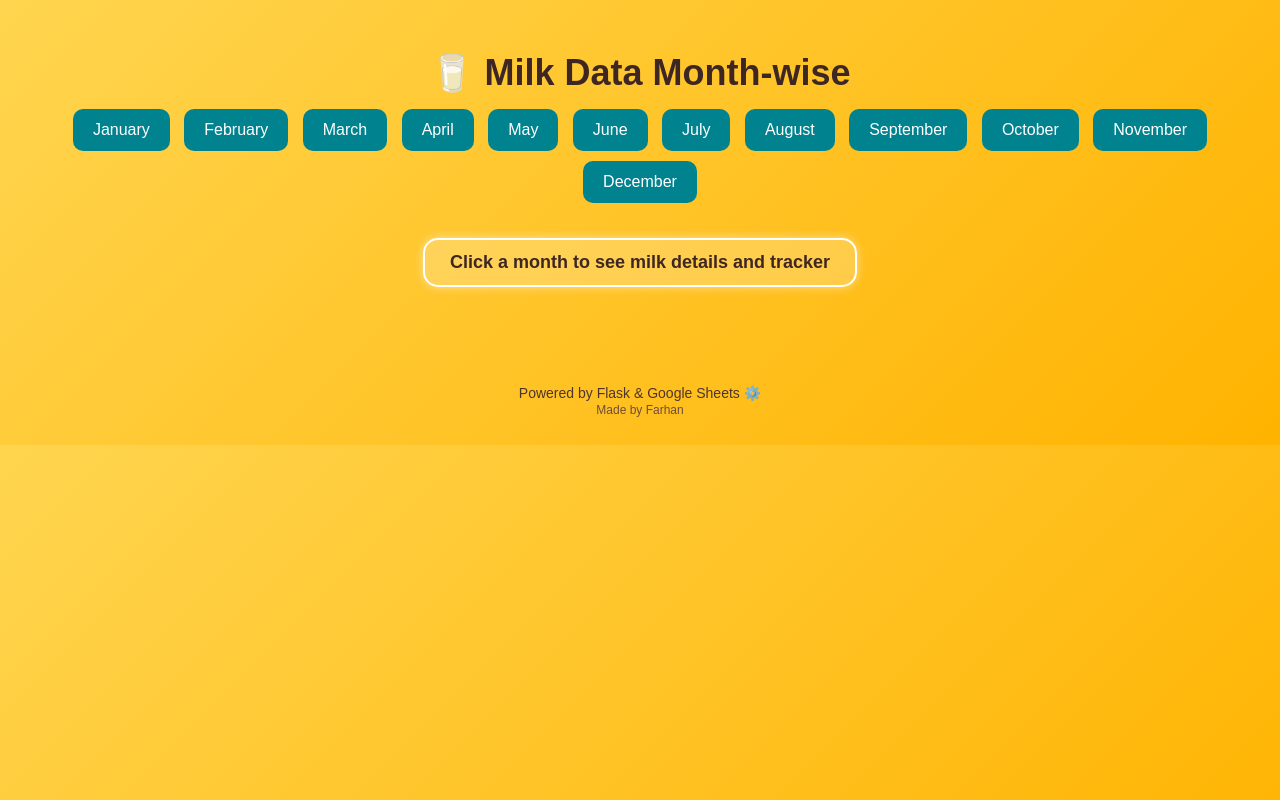
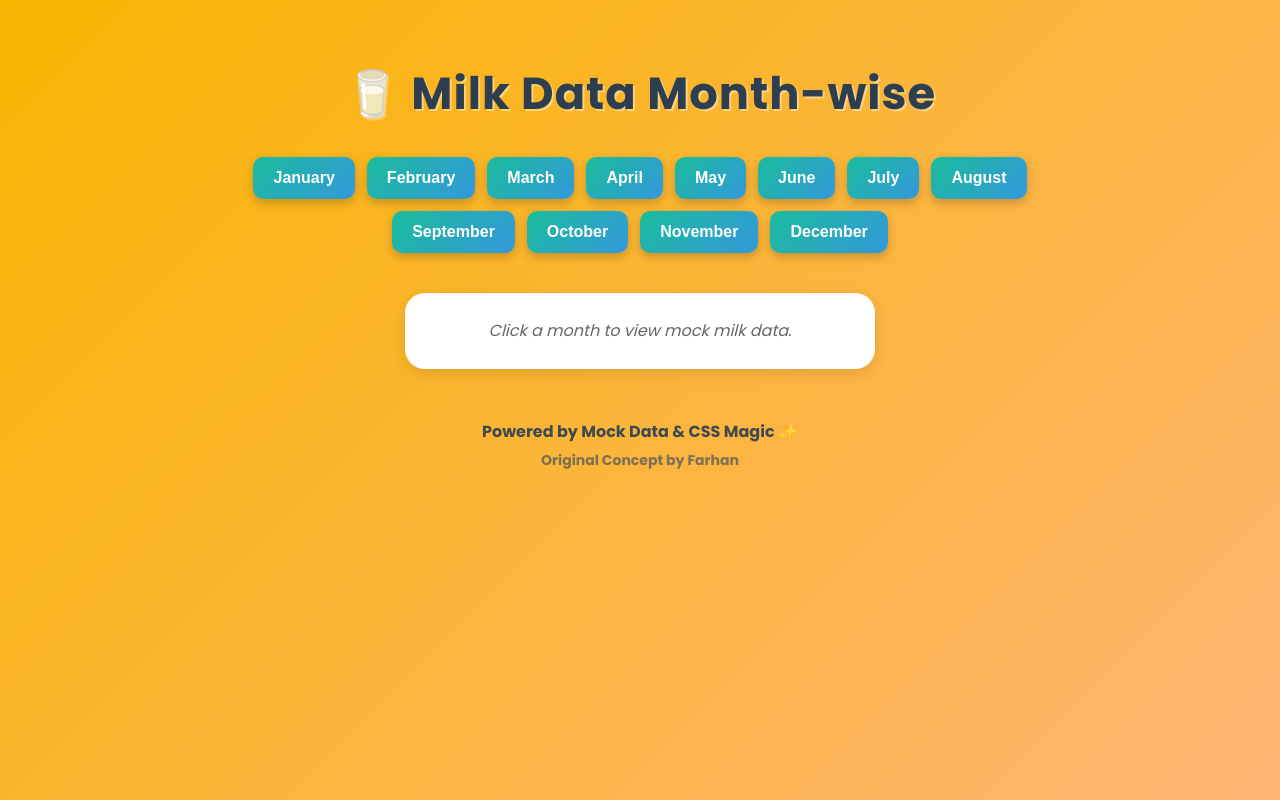
Before and after one commit to razarehan6666-creator/home, a Python web app: template templates/index.html in a window 1280 px wide. Run offline with Jinja, Linux system fonts and the light colour scheme; the template is opened without the code that fills it, so the values that code supplies are empty.

Commit message:
Update index.html

```diff
--- a/templates/index.html
+++ b/templates/index.html
@@ -5,184 +5,287 @@
     <meta name="viewport" content="width=device-width, initial-scale=1.0">
     <title>Milk Data Viewer</title>
     <style>
+        /* Load a nice, modern font (Poppins) */
+        @import url('https://fonts.googleapis.com/css2?family=Poppins:wght@400;600;700&display=swap');
+
+        /* ====== Overall Page Style ====== */
         body {
-            background: linear-gradient(135deg, #FFD54F, #FFB300);
             font-family: 'Poppins', sans-serif;
             text-align: center;
-            padding: 20px;
-            color: #333;
+            margin: 0;
+            /* Enhanced gradient for a vibrant look */
+            background: linear-gradient(135deg, #f8b500, #ffb574);
+            min-height: 100vh;
+            padding: 30px 15px; /* Added mobile padding */
+            box-sizing: border-box;
         }
-
         h1 {
-            color: #3E2723;
-            font-size: 36px;
-            margin-bottom: 10px;
+            color: #2c3e50;
+            font-size: clamp(1.8em, 5vw, 2.8em); /* Responsive font size */
+            margin-bottom: 30px;
+            text-shadow: 2px 2px #ffffff66;
+            letter-spacing: 1px;
         }
-
-        .month-buttons button {
-            background-color: #00838F;
+        /* ====== Month Buttons ====== */
+        #buttons {
+            display: flex;
+            flex-wrap: wrap;
+            justify-content: center;
+            gap: 12px;
+            margin-bottom: 40px;
+            max-width: 800px;
+            margin-left: auto;
+            margin-right: auto;
+        }
+        button {
+            padding: 12px 20px;
+            border-radius: 10px;
             border: none;
+            font-size: 1em;
+            cursor: pointer;
+            /* Updated gradient for buttons */
+            background: linear-gradient(135deg, #1abc9c, #3498db);
             color: white;
-            padding: 12px 20px;
-            margin: 5px;
-            border-radius: 10px;
-            cursor: pointer;
-            font-size: 16px;
-            transition: all 0.3s ease;
+            font-weight: 600; /* Medium bold */
+            transition: all 0.3s cubic-bezier(0.25, 0.46, 0.45, 0.94); /* Smoother transition */
+            box-shadow: 0 4px 10px rgba(0,0,0,0.2);
         }
-
-        .month-buttons button:hover {
-            background-color: #00ACC1;
-            transform: scale(1.05);
+        button:hover {
+            transform: translateY(-2px) scale(1.05); /* Slight lift and scale */
+            background: linear-gradient(135deg, #2980b9, #16a085);
+            box-shadow: 0 8px 15px rgba(0,0,0,0.4);
         }
-
-        .notice {
-            margin-top: 30px;
-            font-weight: 600;
-            display: inline-block;
-            padding: 12px 25px;
-            border: 2px solid white;
-            border-radius: 15px;
-            background-color: rgba(255, 255, 255, 0.2);
-            box-shadow: 0 0 10px rgba(255, 255, 255, 0.5);
-            color: #3E2723;
-            font-size: 18px;
-        }
-
-        .content {
-            display: flex;
-            justify-content: center;
-            align-items: flex-start;
-            margin-top: 30px;
-            flex-wrap: wrap;
-            gap: 40px;
-        }
-
-        .card {
+        /* ====== Output Card ====== */
+        #output {
             background: white;
+            max-width: 420px;
+            width: 90%; /* Responsive width */
+            margin: 0 auto;
             border-radius: 20px;
             padding: 25px;
-            box-shadow: 0 6px 10px rgba(0, 0, 0, 0.2);
-            width: 280px;
-            text-align: left;
-            transition: all 0.3s ease;
+            box-shadow: 0 12px 30px rgba(0,0,0,0.35);
+            color: #333;
+            font-size: 1.05em;
+            line-height: 1.6;
+            transition: all 0.4s ease;
+            opacity: 0; /* Start hidden for initial state */
+            transform: translateY(15px);
         }
-
-        .card:hover {
-            transform: scale(1.03);
+        #output.initial {
+            opacity: 1;
+            transform: translateY(0);
+            box-shadow: 0 5px 15px rgba(0,0,0,0.1);
+            font-size: 1em;
+            color: #666;
+            font-style: italic;
+            text-align: center;
         }
-
-        .calendar {
-            display: grid;
-            grid-template-columns: repeat(7, 1fr);
-            gap: 5px;
-            width: 300px;
+        #output h2 {
+            /* Updated header style */
+            background: linear-gradient(45deg, #e74c3c, #f39c12);
+            color: white;
+            padding: 12px 0;
+            border-radius: 15px;
+            margin: -25px -25px 25px -25px; /* Extend gradient to card edges */
+            box-shadow: 0 4px 10px rgba(0,0,0,0.2);
+            font-weight: 700;
+            font-size: 1.4em;
         }
-
-        .calendar div {
-            background-color: white;
-            border-radius: 6px;
-            padding: 10px;
-            text-align: center;
-            cursor: pointer;
-            transition: background 0.3s ease;
+        .field {
+            margin: 10px 0;
+            display: flex;
+            justify-content: space-between;
+            padding-bottom: 5px;
+            border-bottom: 1px dashed #eee;
         }
-
-        .calendar div:hover {
-            background-color: #FFECB3;
+        .field b {
+            font-weight: 600;
+            color: #2c3e50;
         }
-
-        .present {
-            background-color: #81C784 !important;
-            color: white;
+        /* ====== Fade-in Animation ====== */
+        @keyframes fadeIn {
+            from { opacity: 0; transform: translateY(15px); }
+            to { opacity: 1; transform: translateY(0); }
         }
-
-        .absent {
-            background-color: #E57373 !important;
-            color: white;
+        #output.show {
+            animation: fadeIn 0.6s ease forwards;
         }
-
+        /* ====== Footer ====== */
         footer {
             margin-top: 50px;
+            color: #2c3e50;
+            font-weight: bold;
+            opacity: 0.9;
+        }
+        .credit {
             font-size: 14px;
-            color: #4E342E;
-        }
-
-        footer small {
-            font-size: 12px;
-            color: #6D4C41;
+            color: #34495e;
+            margin-top: 6px;
+            opacity: 0.7;
         }
     </style>
 </head>
 <body>
     <h1>🥛 Milk Data Month-wise</h1>
+    <div id="buttons">
+        <script>
+            const months = [
+                "January","February","March","April","May","June",
+                "July","August","September","October","November","December"
+            ];
+            // Dynamically generate buttons
+            months.forEach(m => {
+                document.write(`<button onclick="getData('${m}')">${m}</button>`);
+            });
+        </script>
+    </div>
+    <div id="output" class="initial">Click a month to view mock milk data.</div>
+    <footer>
+        Powered by Mock Data & CSS Magic ✨
+        <div class="credit">Original Concept by Farhan</div>
+    </footer>
+    <script>
+        // --- MOCK DATA to replace Flask/Server endpoint ---
+        const milkData = {
+            "January": {
+                "Month": "January",
+                "Paid": "<span style='color:#27ae60; font-weight:bold;'>Yes</span>",
+                "Days in Month": 31,
+                "Days Absent": 2,
+                "Days Coming": 29,
+                "Amount": 1450,
+                "Payment Mode": "Online"
+            },
+            "February": {
+                "Month": "February",
+                "Paid": "<span style='color:#c0392b; font-weight:bold;'>No</span>",
+                "Days in Month": 29,
+                "Days Absent": 5,
+                "Days Coming": 24,
+                "Amount": 1200,
+                "Payment Mode": "Cash"
+            },
+            "March": {
+                "Month": "March",
+                "Paid": "<span style='color:#27ae60; font-weight:bold;'>Yes</span>",
+                "Days in Month": 31,
+                "Days Absent": 1,
+                "Days Coming": 30,
+                "Amount": 1500,
+                "Payment Mode": "Online"
+            },
+            "April": {
+                "Month": "April",
+                "Paid": "<span style='color:#27ae60; font-weight:bold;'>Yes</span>",
+                "Days in Month": 30,
+                "Days Absent": 0,
+                "Days Coming": 30,
+                "Amount": 1500,
+                "Payment Mode": "Cash"
+            },
+            "May": {
+                "Month": "May",
+                "Paid": "<span style='color:#e67e22; font-weight:bold;'>Pending</span>",
+                "Days in Month": 31,
+                "Days Absent": 7,
+                "Days Coming": 24,
+                "Amount": 1200,
+                "Payment Mode": "Pending"
+            },
+            "June": {
+                "Month": "June",
+                "Paid": "<span style='color:#27ae60; font-weight:bold;'>Yes</span>",
+                "Days in Month": 30,
+                "Days Absent": 2,
+                "Days Coming": 28,
+                "Amount": 1400,
+                "Payment Mode": "Online"
+            },
+            "July": {
+                "Month": "July",
+                "Paid": "<span style='color:#27ae60; font-weight:bold;'>Yes</span>",
+                "Days in Month": 31,
+                "Days Absent": 3,
+                "Days Coming": 28,
+                "Amount": 1400,
+                "Payment Mode": "Online"
+            },
+            "August": {
+                "Month": "August",
+                "Paid": "<span style='color:#c0392b; font-weight:bold;'>No</span>",
+                "Days in Month": 31,
+                "Days Absent": 10,
+                "Days Coming": 21,
+                "Amount": 1050,
+                "Payment Mode": "Pending"
+            },
+            "September": {
+                "Month": "September",
+                "Paid": "<span style='color:#27ae60; font-weight:bold;'>Yes</span>",
+                "Days in Month": 30,
+                "Days Absent": 0,
+                "Days Coming": 30,
+                "Amount": 1500,
+                "Payment Mode": "Online"
+            },
+            "October": {
+                "Month": "October",
+                "Paid": "<span style='color:#27ae60; font-weight:bold;'>Yes</span>",
+                "Days in Month": 31,
+                "Days Absent": 4,
+                "Days Coming": 27,
+                "Amount": 1350,
+                "Payment Mode": "Cash"
+            },
+            "November": {
+                "Month": "November",
+                "Paid": "<span style='color:#c0392b; font-weight:bold;'>No</span>",
+                "Days in Month": 30,
+                "Days Absent": 8,
+                "Days Coming": 22,
+                "Amount": 1100,
+                "Payment Mode": "Pending"
+            },
+            "December": {
+                "Month": "December",
+                "Paid": "<span style='color:#27ae60; font-weight:bold;'>Yes</span>",
+                "Days in Month": 31,
+                "Days Absent": 1,
+                "Days Coming": 30,
+                "Amount": 1500,
+                "Payment Mode": "Online"
+            }
+        };
 
-    <div class="month-buttons">
-        <button onclick="fetchData('January')">January</button>
-        <button onclick="fetchData('February')">February</button>
-        <button onclick="fetchData('March')">March</button>
-        <button onclick="fetchData('April')">April</button>
-        <button onclick="fetchData('May')">May</button>
-        <button onclick="fetchData('June')">June</button>
-        <button onclick="fetchData('July')">July</button>
-        <button onclick="fetchData('August')">August</button>
-        <button onclick="fetchData('September')">September</button>
-        <button onclick="fetchData('October')">October</button>
-        <button onclick="fetchData('November')">November</button>
-        <button onclick="fetchData('December')">December</button>
-    </div>
+        function getData(month) {
+            // Replaced fetch with local data lookup
+            const data = milkData[month];
+            const out = document.getElementById("output");
 
-    <p class="notice">Click a month to see milk details and tracker</p>
+            // 1. Remove classes to reset the animation state
+            out.classList.remove("show");
+            out.classList.remove("initial");
 
-    <div class="content" id="content"></div>
-
-    <footer>
-        Powered by Flask & Google Sheets ⚙️<br>
-        <small>Made by Farhan</small>
-    </footer>
-
-    <script>
-        async function fetchData(month) {
-            const response = await fetch(`/data/${month}`);
-            const data = await response.json();
-
-            if (!data || Object.keys(data).length === 0) {
-                document.getElementById("content").innerHTML = `<p>No data found for ${month}.</p>`;
+            if (!data) {
+                out.innerHTML = `<b style='color:red;'>Data not found for ${month}.</b>`;
                 return;
             }
 
-            const card = `
-                <div class="card">
-                    <h3>${month} Milk Details</h3>
-                    <p><strong>Paid:</strong> ${data.PAID}</p>
-                    <p><strong>No. of Days in Month:</strong> ${data["NO. OF DAYS IN MONTH"]}</p>
-                    <p><strong>No. of Days Absent:</strong> ${data["NO. OF DAYS ABSENT"]}</p>
-                    <p><strong>No. of Days Coming:</strong> ${data["NO. OF DAYS COMING"]}</p>
-                    <p><strong>Amount:</strong> ${data.AMOUNT}</p>
-                    <p><strong>Payment Mode:</strong> ${data["PAYMENT MODE"]}</p>
-                </div>
-            `;
-
-            const totalDays = parseInt(data["NO. OF DAYS IN MONTH"]);
-            let calendar = `<div class="card"><h3>Milk Tracker</h3><div class="calendar">`;
-
-            for (let i = 1; i <= totalDays; i++) {
-                calendar += `<div onclick="toggleDay(this)">${i}</div>`;
-            }
-            calendar += `</div></div>`;
-
-            document.getElementById("content").innerHTML = card + calendar;
-        }
-
-        function toggleDay(cell) {
-            if (cell.classList.contains('present')) {
-                cell.classList.remove('present');
-                cell.classList.add('absent');
-            } else if (cell.classList.contains('absent')) {
-                cell.classList.remove('absent');
-            } else {
-                cell.classList.add('present');
-            }
+            // 2. Delay the content update and animation start slightly
+            // This ensures the browser recognizes the class change and triggers the animation
+            setTimeout(() => {
+                out.innerHTML = `
+                    <h2>${data.Month}</h2>
+                    <div class="field"><b>Paid:</b> <span>${data.Paid}</span></div>
+                    <div class="field"><b>No. of Days in Month:</b> <span>${data["Days in Month"]}</span></div>
+                    <div class="field"><b>No. of Days Absent:</b> <span>${data["Days Absent"]}</span></div>
+                    <div class="field"><b>No. of Days Coming:</b> <span>${data["Days Coming"]}</span></div>
+                    <div class="field"><b>Amount:</b> <span>₹${data.Amount}</span></div>
+                    <div class="field"><b>Payment Mode:</b> <span>${data["Payment Mode"]}</span></div>
+                `;
+                // 3. Add 'show' class to start the fade-in animation
+                out.classList.add("show");
+            }, 50);
         }
     </script>
 </body>
```
